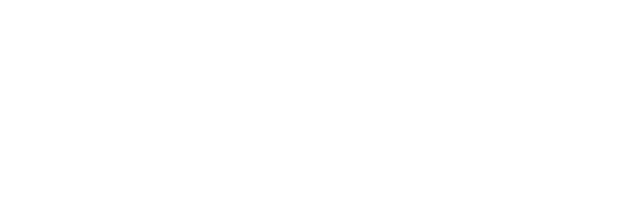
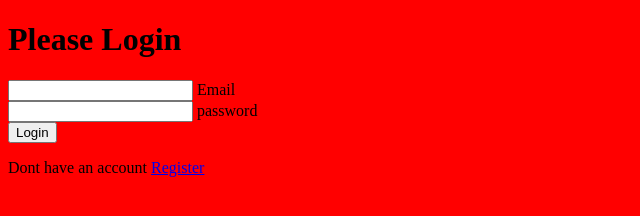
Before and after one commit to PrajwalBaloji/Mini_Projects, a plain HTML site: page index.html in a window 1280 px wide. Shown: the whole page, without its empty margins (0-640 px from the left). Drawn offline with Linux system fonts and the light colour scheme.

Commit message:
adding html and css file linking

```diff
--- a/index.html
+++ b/index.html
@@ -5,8 +5,23 @@
     <meta http-equiv="X-UA-Compatible" content="IE=edge">
     <meta name="viewport" content="width=device-width, initial-scale=1.0">
     <title>Form Wave</title>
+    <link rel="stylesheet" href="./style.css">
 </head>
 <body>
-
+    <div class="container">
+        <h1>Please Login</h1>
+        <form>
+            <div class="form-control">
+                <input type="email" required>
+                <label> Email </label>
+            </div>
+            <div class="form-control">
+                <input type="password" required>
+                <label> password </label>
+            </div>
+            <button class="btn">Login</button>
+            <p class="text">Dont have an account <a href="#">Register</a></p>
+        </form>
+    </div>
 </body>
 </html>
--- /dev/null
+++ b/style.css
@@ -0,0 +1,7 @@
+*{
+    box-sizing: border-box;
+}
+
+body{
+    background-color: red;
+}
```
